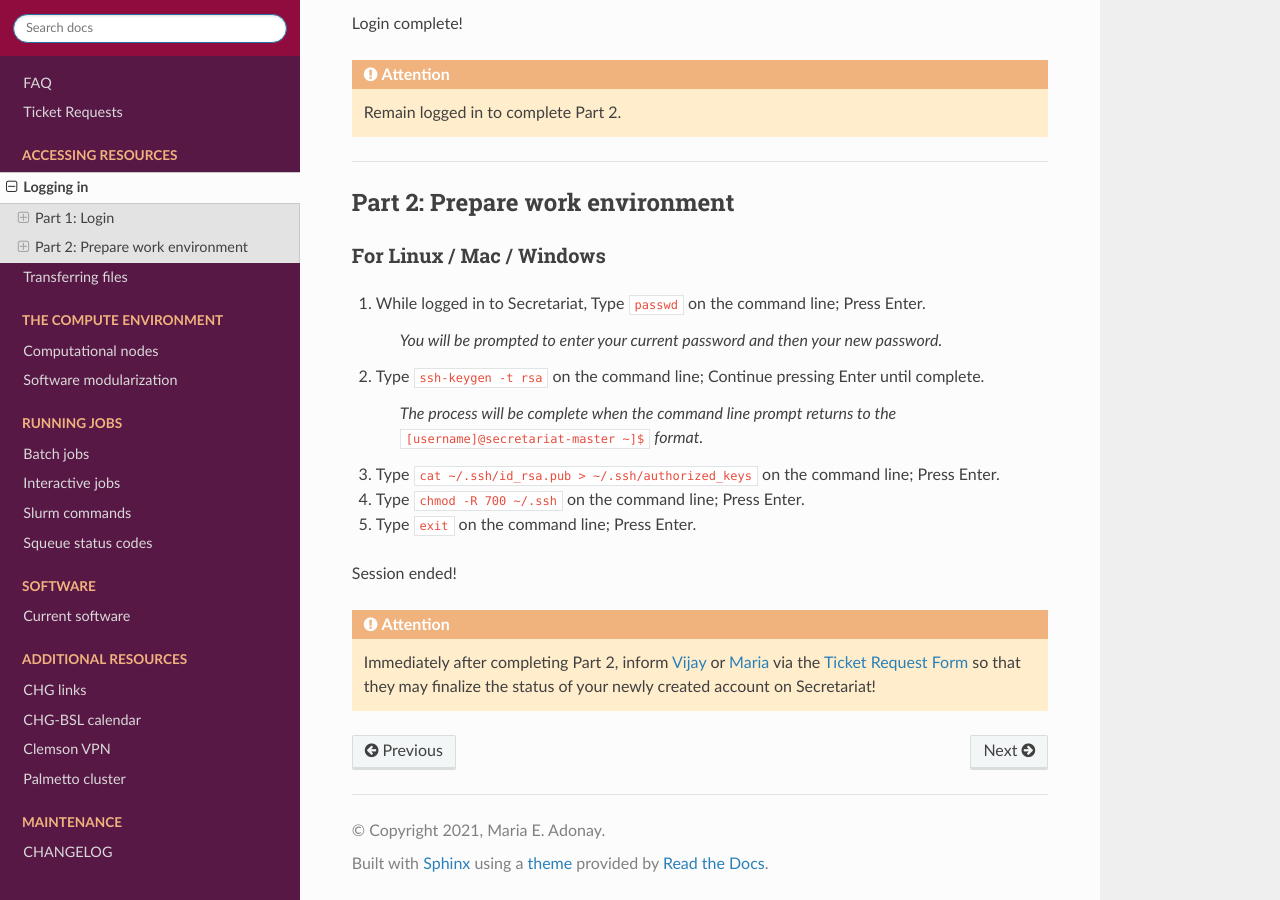
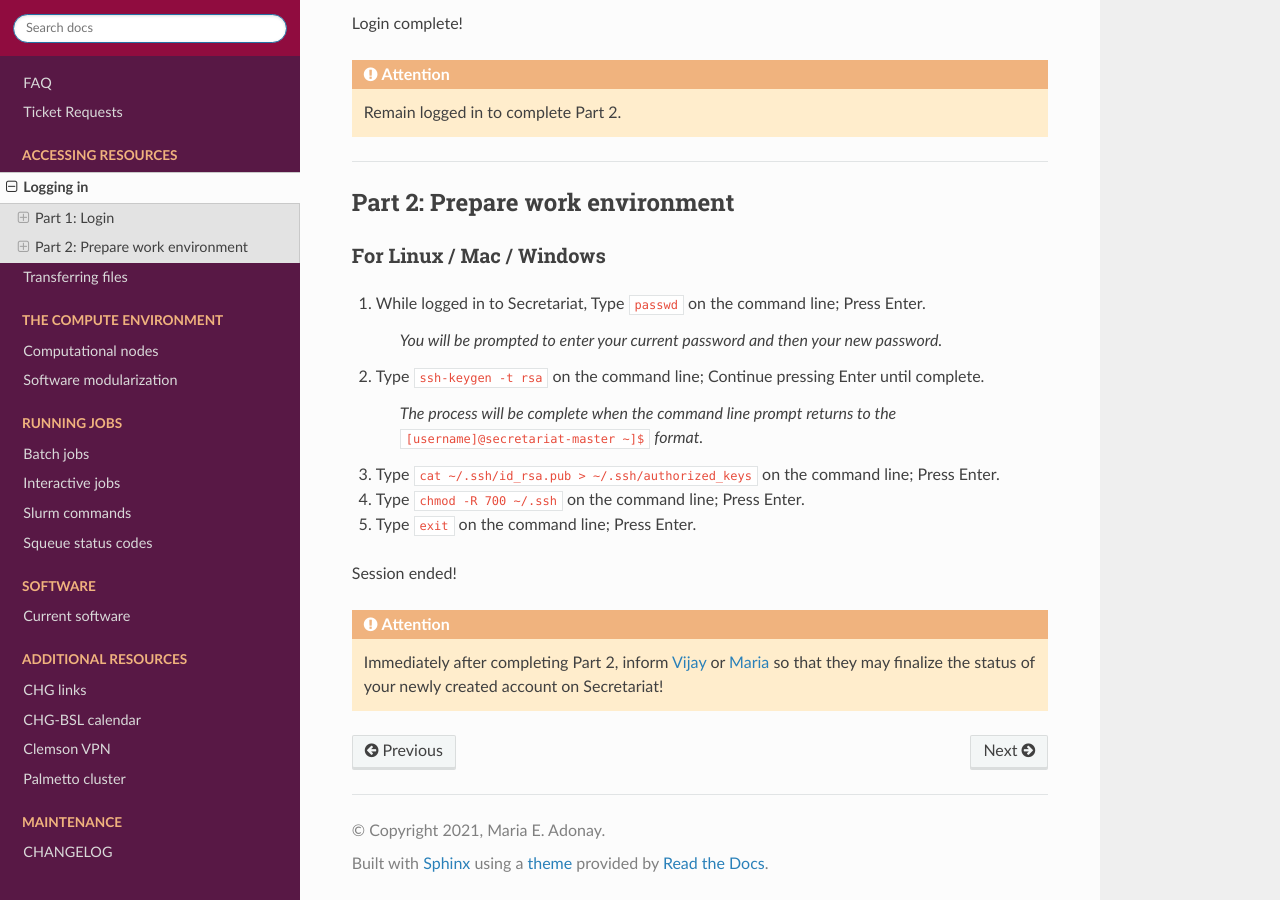
Before and after one commit to amalgamaria/secretariat, a Sphinx documentation site: the page built from docs/access/login.rst, in a window 1280 px wide and 900 px high, scrolled down 1007 px. Built offline with Sphinx 7.4.7 and the Read the Docs theme 2.0.0, drawn with Linux system fonts in a browser that asks for light colours.

Commit message:
Update contact information

```diff
--- a/docs/access/login.rst
+++ b/docs/access/login.rst
@@ -68,7 +68,7 @@ For Linux / Mac / Windows
 
 Session ended!
 
-.. attention:: Immediately after completing Part 2, inform `Vijay`_ or `Maria`_ via the `Ticket Request Form`_ so that they may finalize the status of your newly created account on Secretariat!
+.. attention:: Immediately after completing Part 2, inform `Vijay`_ or `Maria`_ so that they may finalize the status of your newly created account on Secretariat!
 
 
 .. _MobaXterm: https://mobaxterm.mobatek.net/
```
